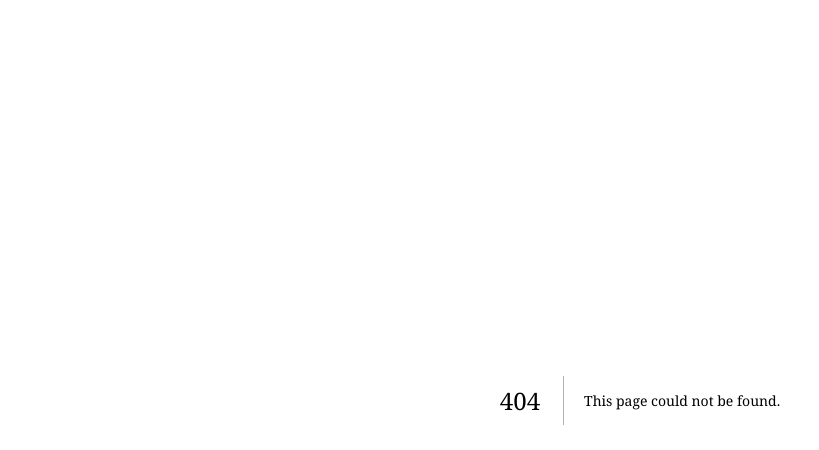
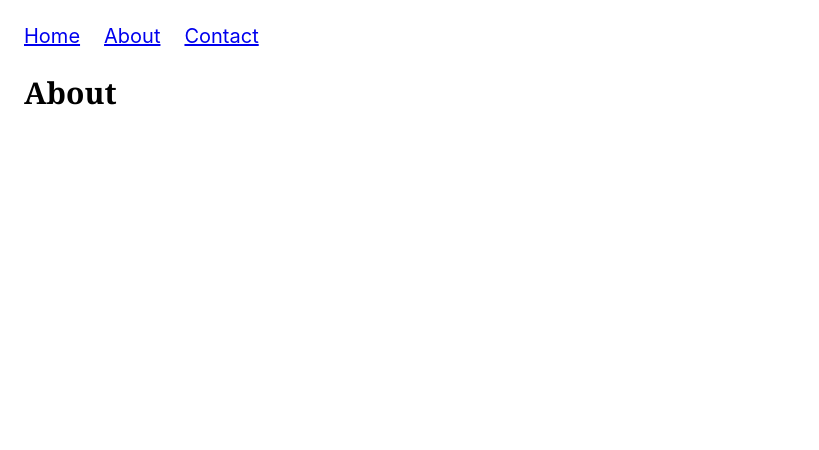
Before and after one commit to tomrlh/origamid-next, a Next.js app: page /about in a window 1280 px wide. Before the commit this address had no page. Shown: the top 450 px of the page, without its empty margins (0-819 px from the left). Built offline with nearby package versions, Linux system fonts and the light colour scheme.

Commit message:
Adding pages and lessons

```diff
--- /dev/null
+++ b/src/app/about/page.tsx
@@ -0,0 +1,16 @@
+import { Metadata } from "next";
+
+export const metadata: Metadata = {
+  title: "About",
+  description: "This is the About page",
+};
+
+const AboutPage = () => {
+  return (
+    <main>
+      <h2>About</h2>
+    </main>
+  );
+};
+
+export default AboutPage;
--- a/src/app/layout.tsx
+++ b/src/app/layout.tsx
@@ -1,5 +1,6 @@
 import type { Metadata } from "next";
 import "./globals.css";
+import Menu from "@/components/menu";
 
 export const metadata: Metadata = {
   title: "Origamid Next",
@@ -13,7 +14,10 @@ export default function RootLayout({
 }>) {
   return (
     <html lang="pt-BR">
-      <body>{children}</body>
+      <body>
+        <Menu />
+        {children}
+      </body>
     </html>
   );
 }
--- /dev/null
+++ b/src/components/menu.tsx
@@ -0,0 +1,19 @@
+import Link from "next/link";
+
+const Menu = () => {
+  return (
+    <ul className="menu">
+      <li>
+        <Link href="/">Home</Link>
+      </li>
+      <li>
+        <Link href="/about">About</Link>
+      </li>
+      <li>
+        <Link href="/contact">Contact</Link>
+      </li>
+    </ul>
+  );
+};
+
+export default Menu;
```
Also changed, not shown: src/app/contact/page.tsx (added, +9 -0 lines), lessons/0201 App Router.txt (added), lessons/0202 Link.txt (added).
